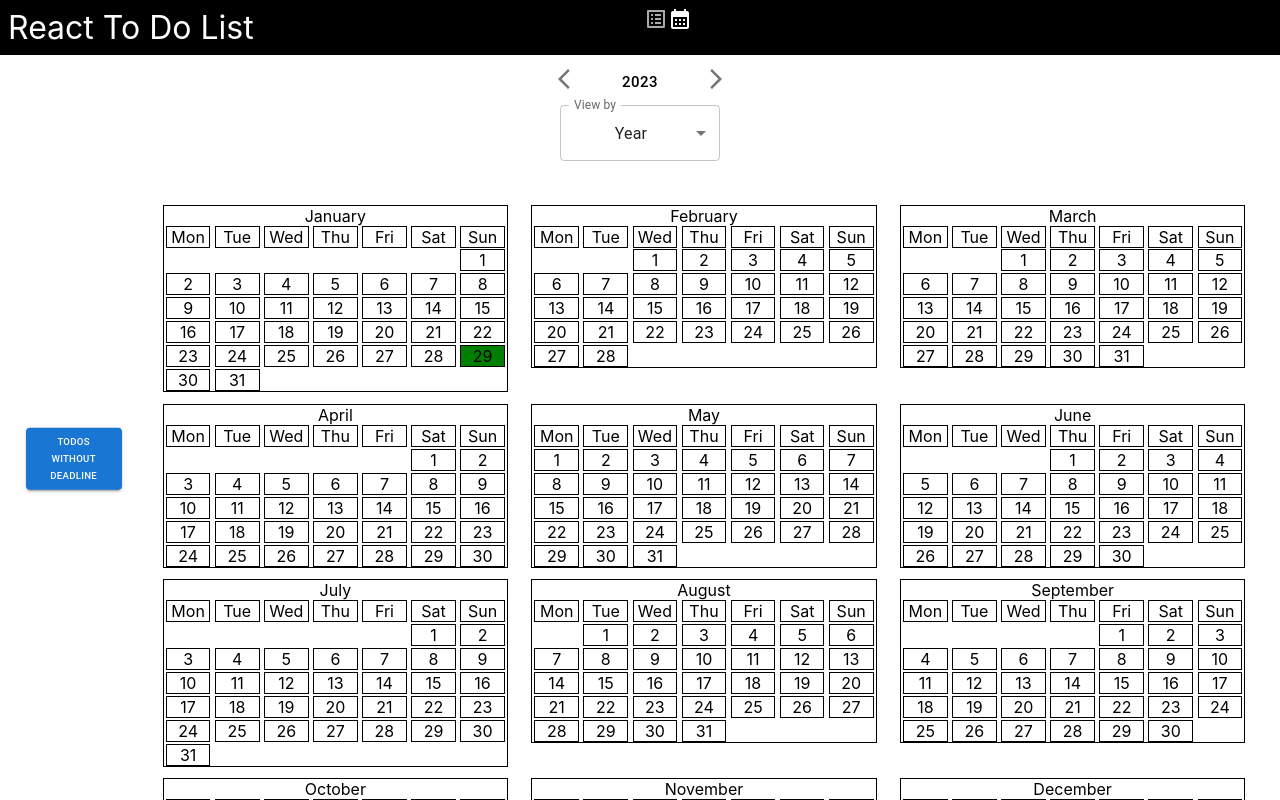
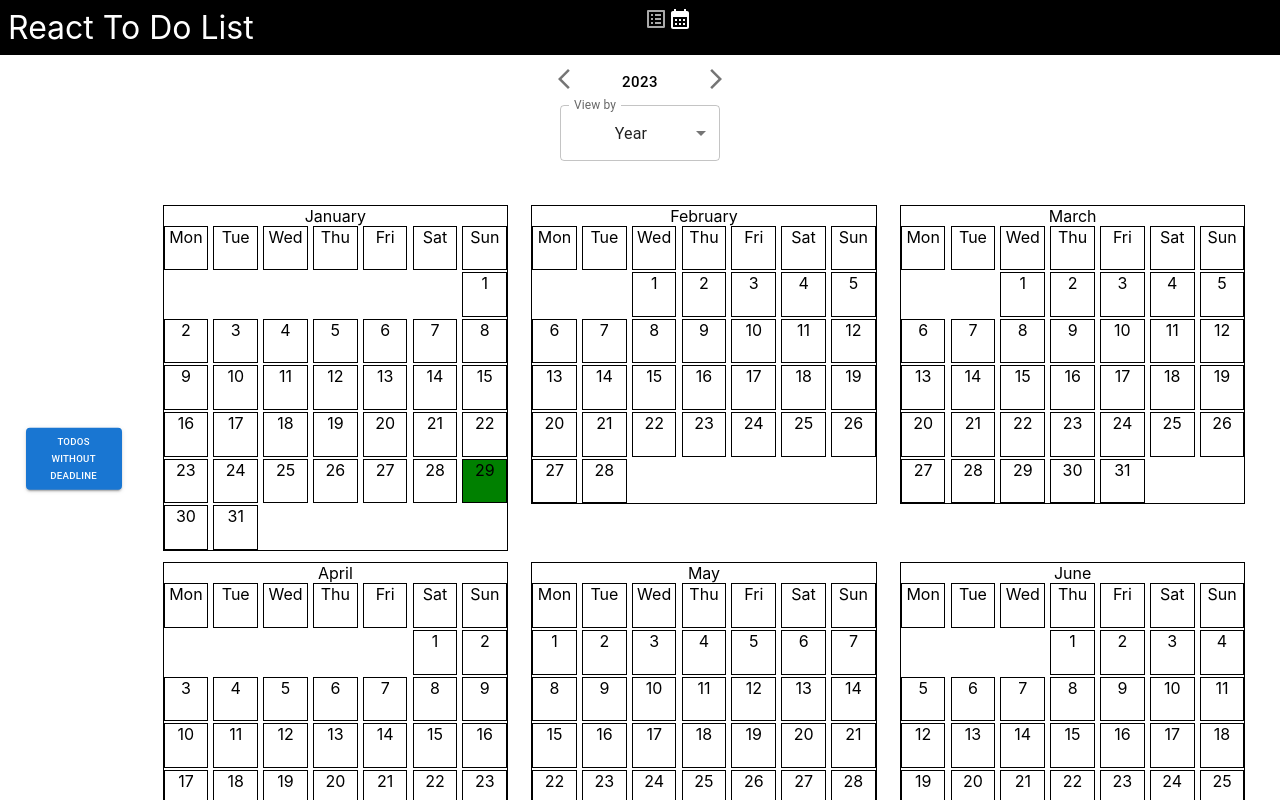
Before and after one commit to Skyrlon/react-todo-list, a React (Create React App) app: page /calendar in a window 1280 px wide. Shown: the top 800 px of the page. Built offline with nearby package versions, Linux system fonts and the light colour scheme.

Commit message:
Make calendar month days square

```diff
--- a/src/components/Month.jsx
+++ b/src/components/Month.jsx
@@ -16,12 +16,11 @@ const StyledMonth = styled.div`
   & .weekdays {
     display: flex;
     flex-direction: row;
-    justify-content: space-around;
+    justify-content: space-between;
     width: 100%;
-    height: 10%;
     & > div {
-      width: 13%;
-      height: 100%;
+      flex-basis: 13%;
+      aspect-ratio: 1 / 1;
       border: 1px solid black;
       box-sizing: border-box;
     }
@@ -31,19 +30,19 @@ const StyledMonth = styled.div`
     display: flex;
     flex-direction: row;
     flex-wrap: wrap;
-    justify-content: space-around;
+    justify-content: space-between;
     align-content: flex-start;
     width: 100%;
-    height: 90%;
   }
 
   & .day {
+    flex-basis: 13%;
     position: relative;
     display: flex;
     flex-direction: column;
     justify-content: space-between;
-    width: 13%;
-    height: 16%;
+    width: 40px;
+    aspect-ratio: 1 / 1;
     border: 1px solid black;
     box-sizing: border-box;
     margin-top: calc((100% - (16% * 6)) / 7);
```
